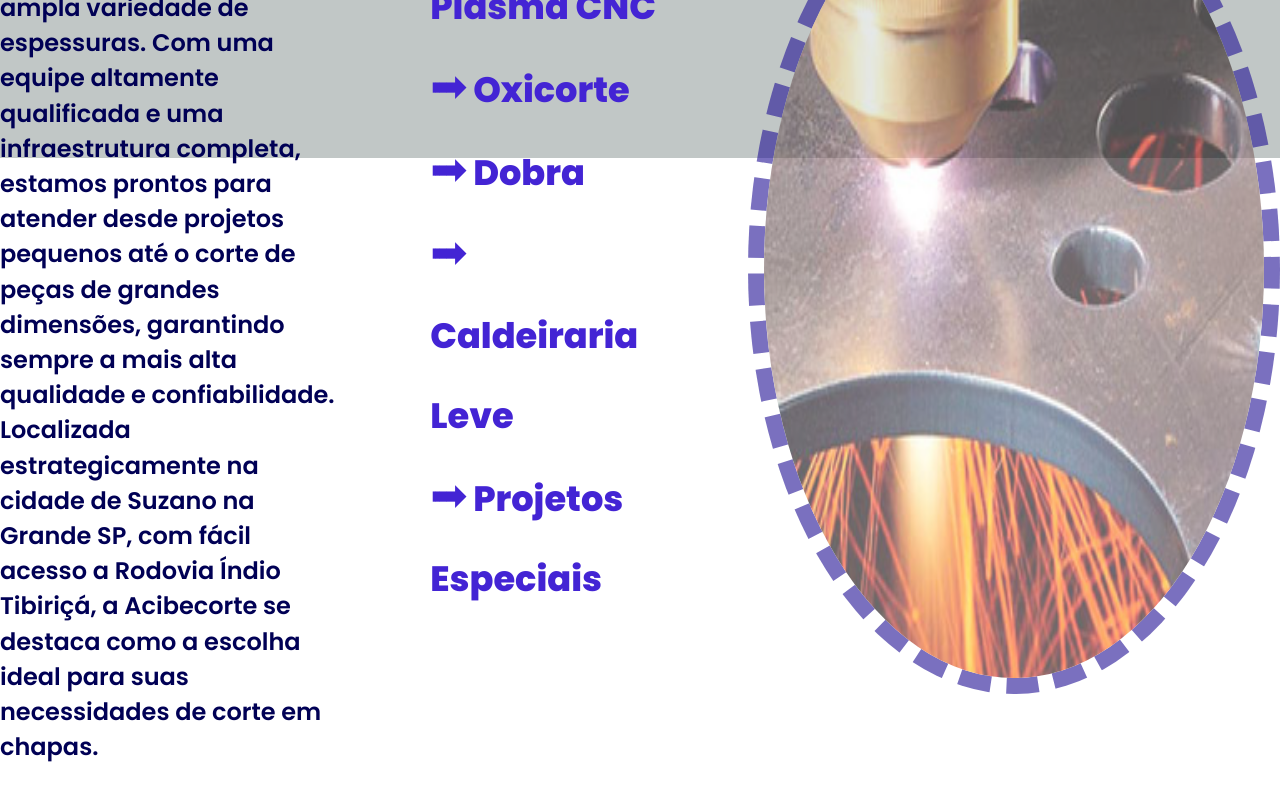
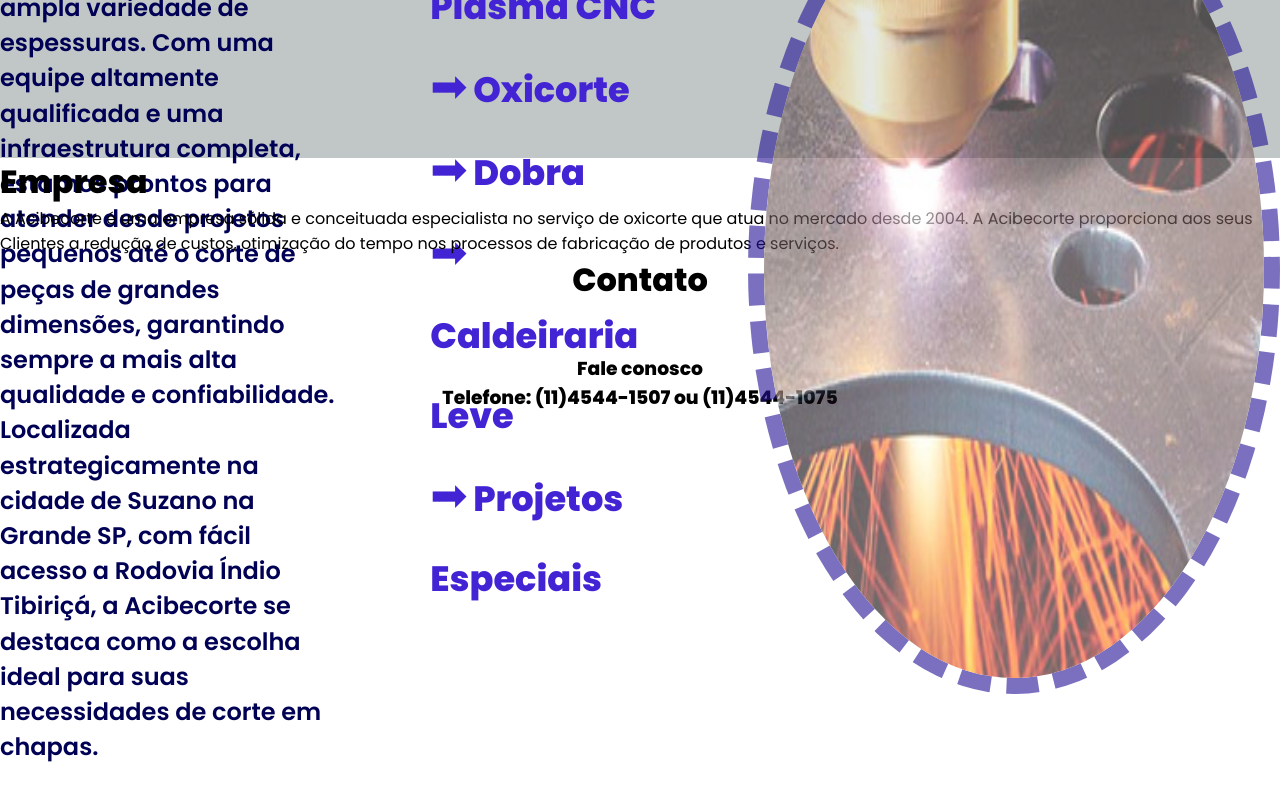
Before and after one commit to MaiaAndrey31/Acibecorte, a React (Vite) app: page / in a window 1280 px wide. Shown: the part 1442-2242 px from the top of the page. Before the commit the page ends 2207 px from the top, so only its background shows below. Built offline with nearby package versions, Linux system fonts and the light colour scheme.

Commit message:
featCompanyPage Co-authored-by: Lucas Oliveira <lucasoliveiraDEV22@users.noreply.github.com>

```diff
--- a/src/App.jsx
+++ b/src/App.jsx
@@ -1,7 +1,9 @@
 
-import  Home  from "./pages/Home";
-import  Services  from "./pages/Serviços";
+import Home  from "./pages/Home";
+import Services  from "./pages/Serviços";
+import Contact from "./pages/Contact";
 import GlobalStyles from "./styles/GlobalStyles";
+import Company from "./pages/Company";
 
 function App() {
 
@@ -11,6 +13,8 @@
     <GlobalStyles />
      <Home />
      <Services />
+     <Company />
+     <Contact />
     </>
   )
 }
--- /dev/null
+++ b/src/pages/Company/index.jsx
@@ -0,0 +1,27 @@
+import * as C from './style'
+import VideoBG from '../../assets/acibecorte.mp4'
+function Company() {
+  return (
+    <C.Container>
+
+      <div class="background">
+            <video loop autoplay muted class="conteudo-background ">
+                <source src="../../assets/acibecorte.mp4"/>
+            </video>
+
+            <div class="mascara-video"></div>
+        </div>
+
+        <h1>Empresa</h1>
+        <p>
+          A Acibecorte é uma empresa sólida e conceituada especialista no
+          serviço de oxicorte que atua no mercado desde 2004. A Acibecorte
+          proporciona aos seus Clientes a redução de custos, otimização do tempo
+          nos processos de fabricação de produtos e serviços.
+        </p>
+
+    </C.Container>
+  )
+}
+
+export default Company
--- /dev/null
+++ b/src/pages/Company/style.js
@@ -0,0 +1,33 @@
+import {styled } from   'styled-components'
+import { theme } from '../../styles/theme';
+
+export const Container = styled.div`
+
+
+
+
+.background {
+    position: fixed;
+    z-index: -1;
+    width: 100%;
+    height: 100vh;
+}
+
+.conteudo-background {
+    height: auto;
+    width: auto;
+    min-width: 100%;
+    max-width: 100%;
+    position: fixed;
+    top: 0;
+}
+
+.mascara-video {
+    z-index: 2;
+    position: fixed;
+    top: 0;
+    width: 100%;
+    height: 100%;
+    background: linear-gradient(109deg, rgba(10, 12, 16, 0.99) 15%, rgba(10, 12, 16, 0.7) 50%, rgba(10, 12, 16, 0.99) 85%);
+}
+`
--- /dev/null
+++ b/src/pages/Contact/index.jsx
@@ -0,0 +1,19 @@
+import * as C from './style'
+
+function Contact(){
+    return(
+        <C.Container>
+            <C.Background>
+                <C.infoContact>
+                <h1>Contato</h1>
+                <br/>
+                <br/>
+                <h3>Fale conosco</h3>
+                <h3>Telefone: (11)4544-1507 ou (11)4544-1075</h3>
+                </C.infoContact>
+            </C.Background>
+        </C.Container>
+    )
+}
+
+export default Contact
--- /dev/null
+++ b/src/pages/Contact/style.js
@@ -0,0 +1,19 @@
+import { styled } from 'styled-components'
+
+export const Container = styled.div`
+  width: 100%;
+  height: 100vh;
+
+`
+
+export const Background = styled.div`
+
+`
+
+export const infoContact = styled.div`
+
+  display: flex;
+  flex-direction: column;
+  justify-content: center;
+  align-items: center;
+`
```
Also changed, not shown: src/assets/acibecorte2.jpg (added), 1 other file (tests, documents, lock files or other folders).
